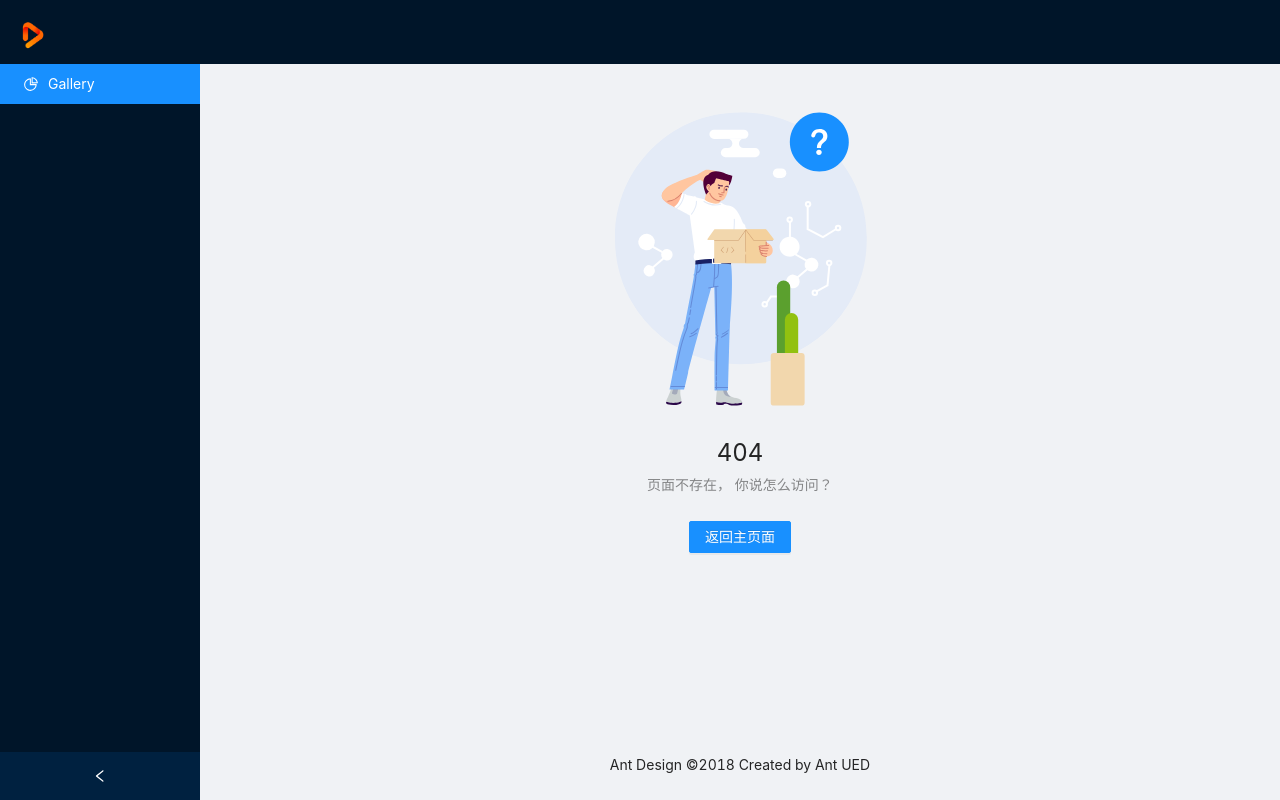
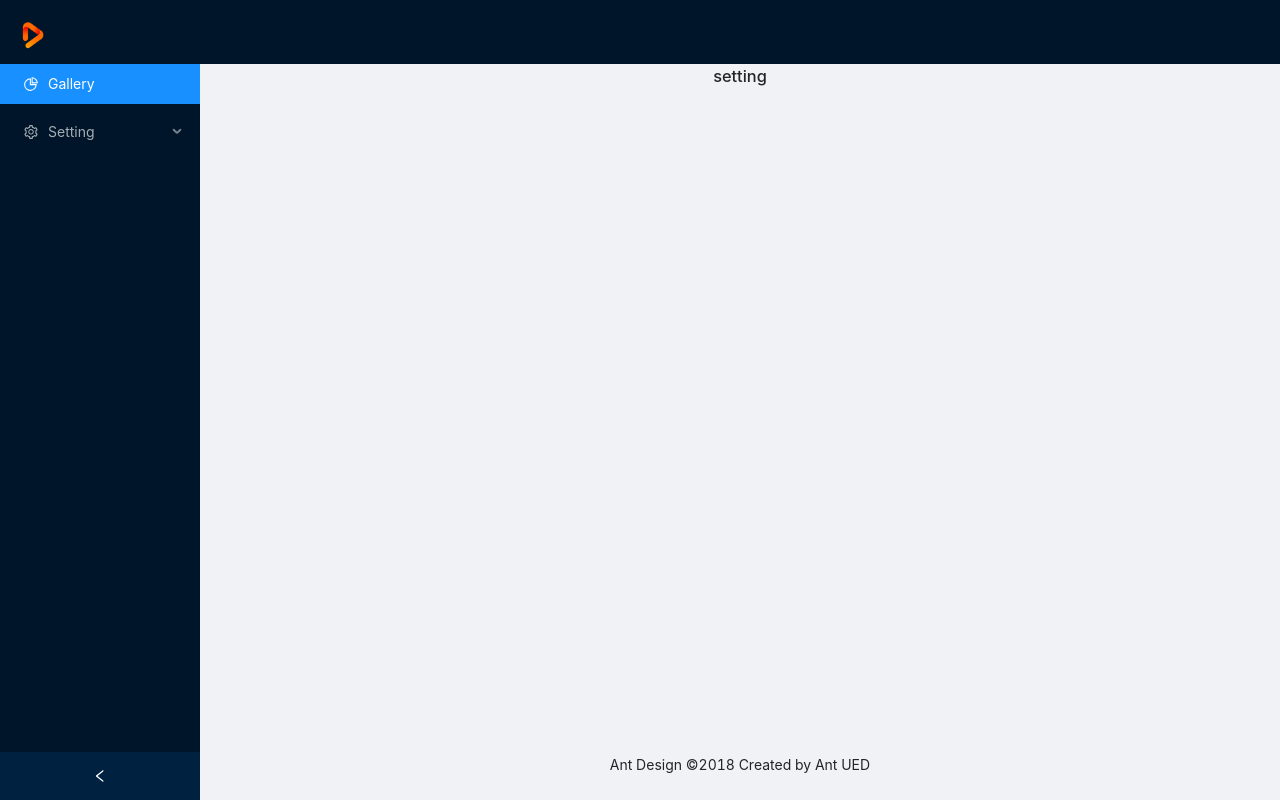
Before and after one commit to toozhuang/ying-gallary, a React (Create React App) app: page /s-list in a window 1280 px wide. Before the commit this address had no page. Built offline with nearby package versions, Linux system fonts and the light colour scheme.

Commit message:
feat: 添加多层标签支持

```diff
--- a/src/App.tsx
+++ b/src/App.tsx
@@ -6,6 +6,7 @@ import { Routes, Route, Link } from 'react-router-dom';
 import { Button, Result } from 'antd';
 import GalleryList from './pages/gallery';
 import GalleryDetail from './pages/gallery/detail';
+import { Setting } from './pages/setting';
 
 const App = () => {
   return (
@@ -15,6 +16,7 @@ const App = () => {
           <Route index element={<div>我是什么</div>} />
           <Route path="/gallery" element={<GalleryList />} />
           <Route path="/gallery/:movieId" element={<GalleryDetail />} />
+          <Route path="/s-list" element={<Setting name={'setting'} />} />
           <Route
             path="*"
             element={
--- a/src/common/routes.ts
+++ /dev/null
@@ -1,22 +0,0 @@
-/**
- * date: 2022-03-4, Fri, 10:59
- * author: TooZhun9
- * feature： 全局 route 配置
- */
-
-const routes = [
-  {
-    path: '/gallery',
-    key: 'gallery',
-    name: 'Gallery',
-    display: true,
-  },
-  {
-    path: '/gallery/:id',
-    key: 'gallery-detail',
-    name: 'GalleryDetail',
-    display: false,
-  },
-];
-
-export default routes;
--- /dev/null
+++ b/src/common/routes.tsx
@@ -0,0 +1,43 @@
+import React from 'react';
+import { PieChartOutlined, SettingOutlined } from '@ant-design/icons';
+
+/**
+ * date: 2022-03-4, Fri, 10:59
+ * author: TooZhun9
+ * feature： 全局 route 配置
+ */
+
+const routes = [
+  {
+    path: '/gallery',
+    key: 'gallery',
+    name: 'Gallery',
+    icons: <PieChartOutlined />,
+    display: true,
+  },
+  {
+    path: '/gallery/:id',
+    key: 'gallery-detail',
+    name: 'GalleryDetail',
+    display: false,
+  },
+  {
+    path: '/s-list',
+    key: 'setting',
+    name: 'Setting',
+    icons: <SettingOutlined />,
+    display: true,
+    hasSubMenu: true,
+    subMenus: [
+      {
+        path: '/s-list',
+        key: 'setting-list',
+        name: '列表管理',
+        icons: <SettingOutlined />,
+        display: true,
+      },
+    ],
+  },
+];
+
+export default routes;
--- a/src/components/layout/index.tsx
+++ b/src/components/layout/index.tsx
@@ -5,15 +5,15 @@
  */
 
 import React, { useState } from 'react';
+import { Outlet, Link } from 'react-router-dom';
 
 import logo from '../../logo_2x.png';
 import { Layout, Menu } from 'antd'; //Breadcrumb
-import { PieChartOutlined } from '@ant-design/icons';
-import { Outlet, Link } from 'react-router-dom';
+
 import routes from '../../common/routes';
 
 const { Header, Content, Footer, Sider } = Layout;
-// const { SubMenu } = Menu;
+const { SubMenu } = Menu;
 
 const LayoutPage = () => {
   const [collapsed, setCollapse] = useState<boolean>(false);
@@ -39,8 +39,18 @@ const LayoutPage = () => {
           {routes
             .filter((item) => item.display)
             .map((item) => {
-              return (
-                <Menu.Item key={item.key} icon={<PieChartOutlined />}>
+              return item.hasSubMenu ? (
+                <SubMenu key={item.key} icon={item.icons} title={item.name}>
+                  {item.subMenus.map((subItem) => {
+                    return (
+                      <Menu.Item key={subItem.key} icon={subItem.icons}>
+                        <Link to={subItem.path}>{subItem.name}</Link>
+                      </Menu.Item>
+                    );
+                  })}
+                </SubMenu>
+              ) : (
+                <Menu.Item key={item.key} icon={item.icons}>
                   <Link to={item.path}>{item.name}</Link>
                 </Menu.Item>
               );
--- /dev/null
+++ b/src/pages/setting/index.tsx
@@ -0,0 +1,18 @@
+/**
+ * date: 2022-04-10, Sun, 20:29
+ * author: Wang
+ * feature： 设置页，
+ */
+import * as React from 'react';
+
+type Props = {
+  name: string;
+};
+export const Setting = (props: Props) => {
+  const { name } = props;
+  return (
+    <div>
+      <h1>{name}</h1>
+    </div>
+  );
+};
```
